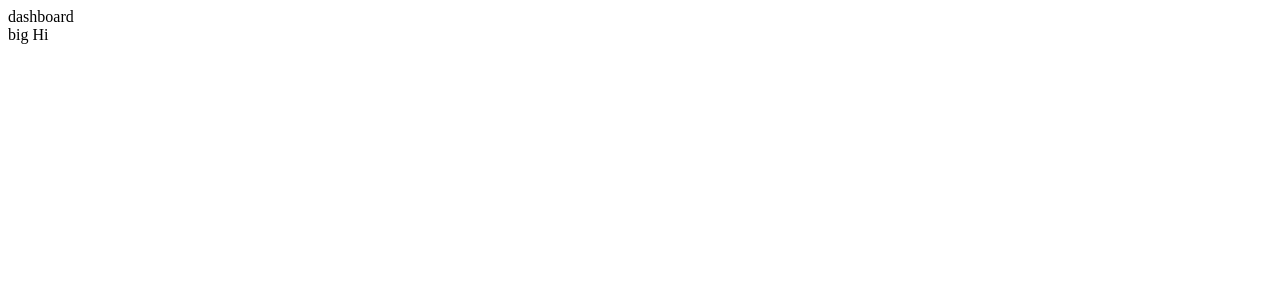
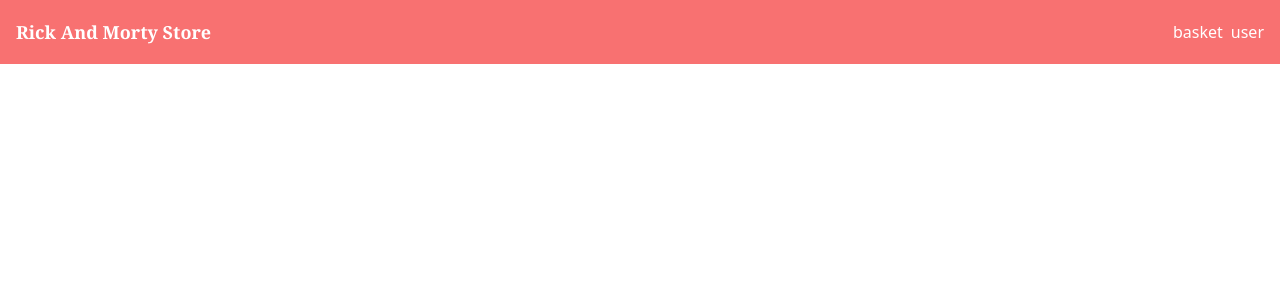
Before and after one commit to omids0/rick-and-morty-store, a Next.js app: page / in a window 1280 px wide. Shown: the top 300 px of the page. Built offline with nearby package versions, Linux system fonts and the light colour scheme.

Commit message:
basic style of layout set

```diff
--- a/app/globals.css
+++ b/app/globals.css
@@ -2,26 +2,26 @@
 @tailwind components;
 @tailwind utilities;
 
-/* :root {
+:root {
   --foreground-rgb: 0, 0, 0;
   --background-start-rgb: 214, 219, 220;
   --background-end-rgb: 255, 255, 255;
-} */
+}
 
-/* @media (prefers-color-scheme: light) {
+@media (prefers-color-scheme: light) {
   :root {
     --foreground-rgb: 255, 255, 255;
     --background-start-rgb: 0, 0, 0;
     --background-end-rgb: 0, 0, 0;
   }
-} */
+}
 
-/* body {
+body {
   color: rgb(var(--foreground-rgb));
-} */
+}
 
-/* @layer utilities {
+@layer utilities {
   .text-balance {
     text-wrap: balance;
   }
-} */
+}
--- a/app/page.tsx
+++ b/app/page.tsx
@@ -1,5 +1,6 @@
 import { Metadata } from 'next'
 import { type FC } from 'react'
+import './globals.css'
 
 import HomePage from 'components/homePage'
 import MainLayout from 'components/mainLayout'
--- a/components/homePage/index.tsx
+++ b/components/homePage/index.tsx
@@ -1,7 +1,7 @@
 import { type FC } from 'react'
 
 const HomePage: FC = () => {
-  return <div className="bg-yellow-500">big Hi</div>
+  return <div>big Hi</div>
 }
 
 export default HomePage
--- a/components/mainLayout/index.tsx
+++ b/components/mainLayout/index.tsx
@@ -6,9 +6,15 @@ type Props = {
 
 const MainLayout: FC<Props> = ({ children }) => {
   return (
-    <div className="min-w-[20rem]">
-      <div className="bg-red-500 w-full min-h-[25rem]">dashboard</div>
-      {children}
+    <div className="w-full">
+      <div className="bg-red-400 w-full min-h-[4rem] flex justify-between items-center p-4">
+        <div className="text-white font-bold text-lg font-serif">Rick And Morty Store</div>
+        <div className="flex gap-2 text-white">
+          <div>basket</div>
+          <div>user</div>
+        </div>
+      </div>
+      <div className="p-4">{children}</div>
     </div>
   )
 }
```
